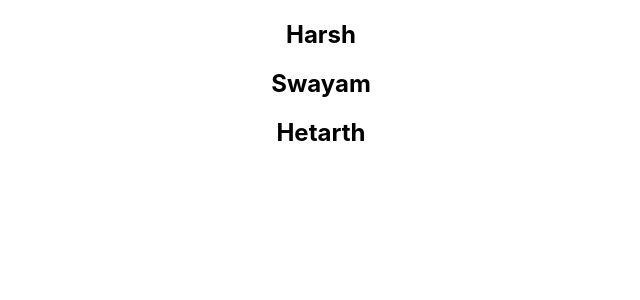
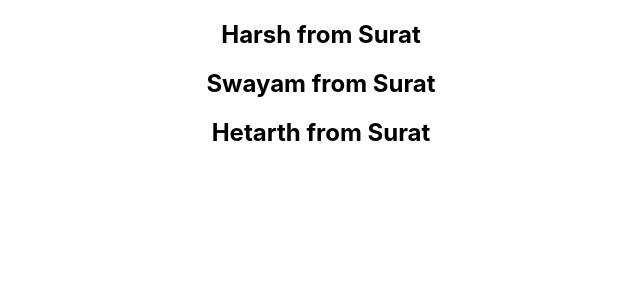
Before and after one commit to Harsh8279/react-practice, a React (Create React App) app: page / in a window 1280 px wide. Shown: the top 300 px of the page, without its empty margins (319-959 px from the left). Built offline with nearby package versions, Linux system fonts and the light colour scheme.

Commit message:
rendering list using map and arrow function

```diff
--- a/src/components/NameList.js
+++ b/src/components/NameList.js
@@ -4,9 +4,9 @@ function NameList() {
     const names = ["Harsh","Swayam","Hetarth"]
   return (
     <div>
-      <h2>{names[0]}</h2>
-      <h2>{names[1]}</h2>
-      <h2>{names[2]}</h2>
+      {
+        names.map(name => <h2>{name} from Surat</h2>)
+      }
     </div>
   )
 }
```
